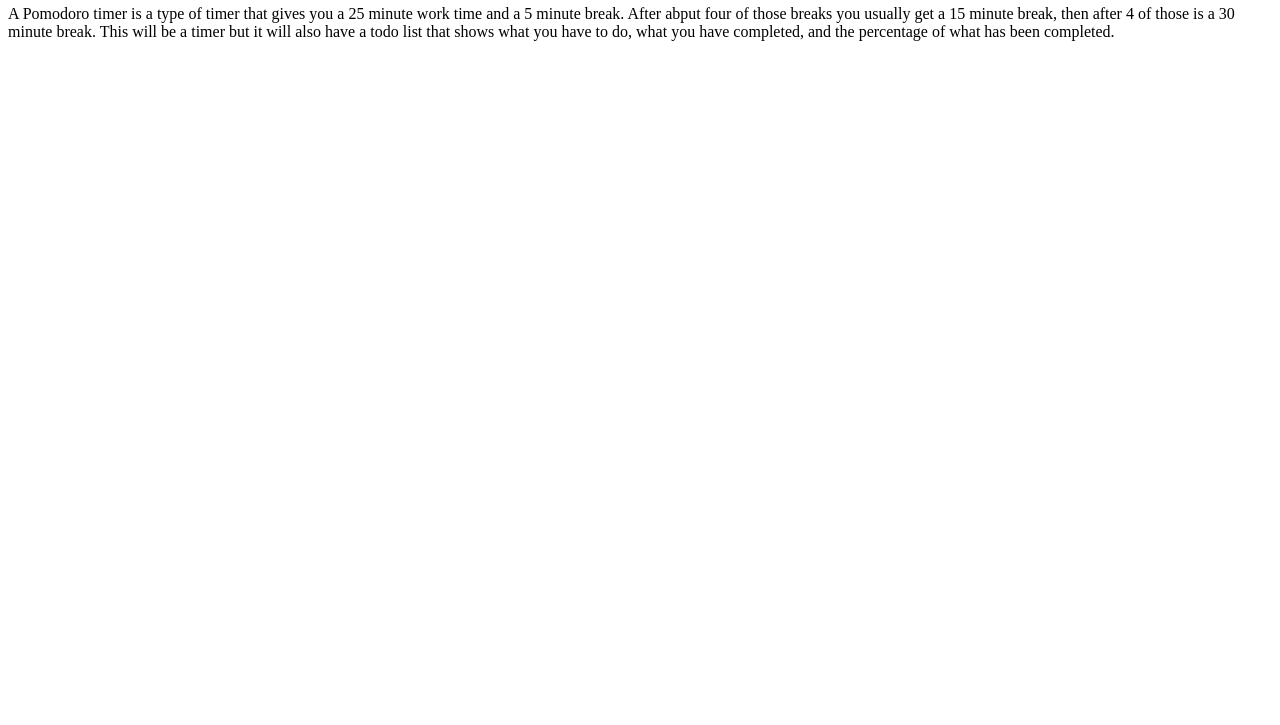
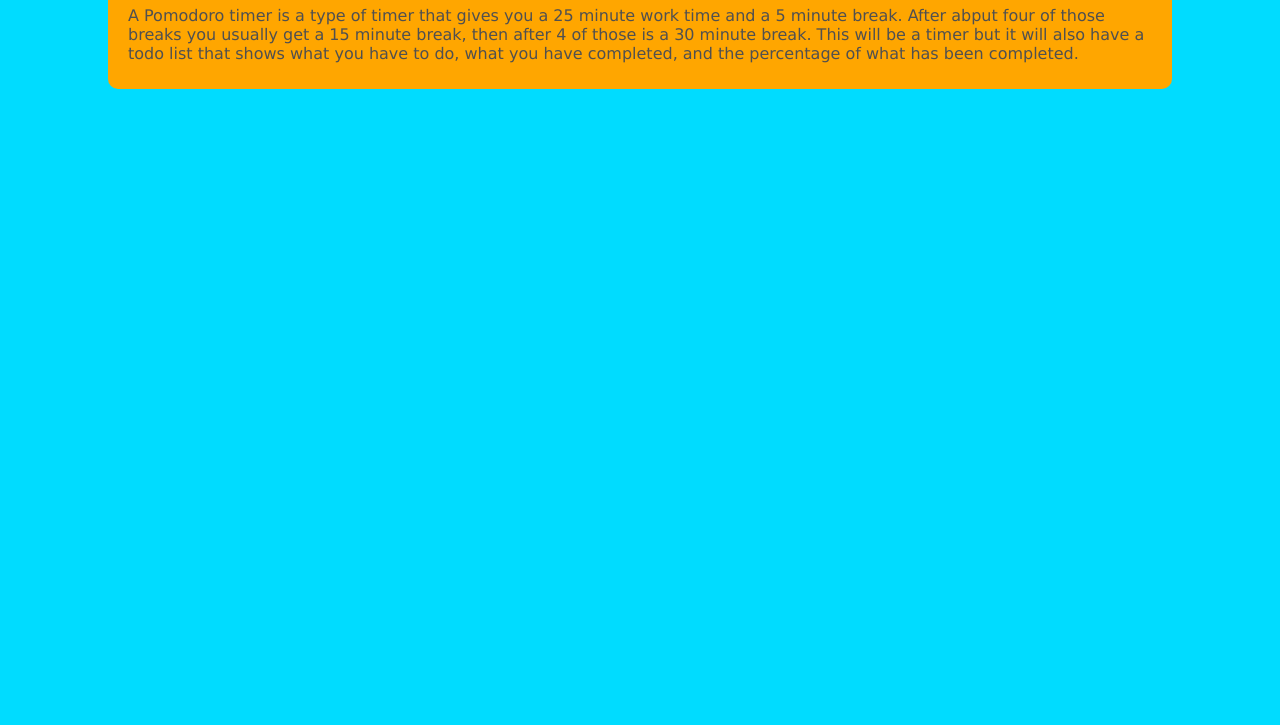
Before and after one commit to ConmanH2001/pomotodo-list, a plain HTML site: page index.html in a window 1280 px wide. Shown: the part 75-800 px from the top of the page. Drawn offline with Linux system fonts and the light colour scheme.

Commit message:
committing multiple changes

```diff
--- a/index.html
+++ b/index.html
@@ -4,7 +4,7 @@
         <title>Pomotodo-List</title>
         <meta charset="UTF-8">
         <meta name="viewport" content="width=device-width initial-scale=1.0" >
-        <link rel="stylesheet" src="styles.css">
+        <link rel="stylesheet" href="styles.css">
     </head>
     <body>
         <header>
--- a/styles.css
+++ b/styles.css
@@ -5,5 +5,12 @@ html, body{
 }
 
 header{
-    background-color: #00bdff;
+  background-color: #ffa600;
+  width: 80%;
+  margin: auto;
+  padding: 0 20px 10px;
+  color: #505050;
+  border-radius: 10px;
+  font-family: Verdana, Geneva, Tahoma, sans-serif;
+
 }
```
Also changed, not shown: 2 other files.
